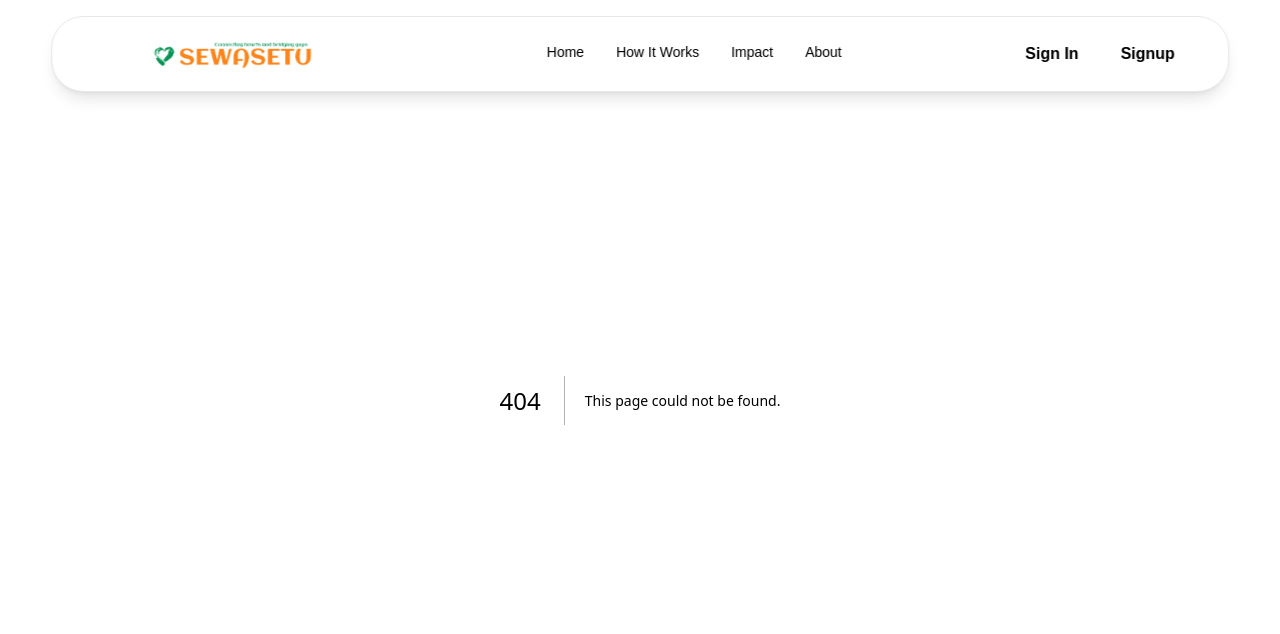
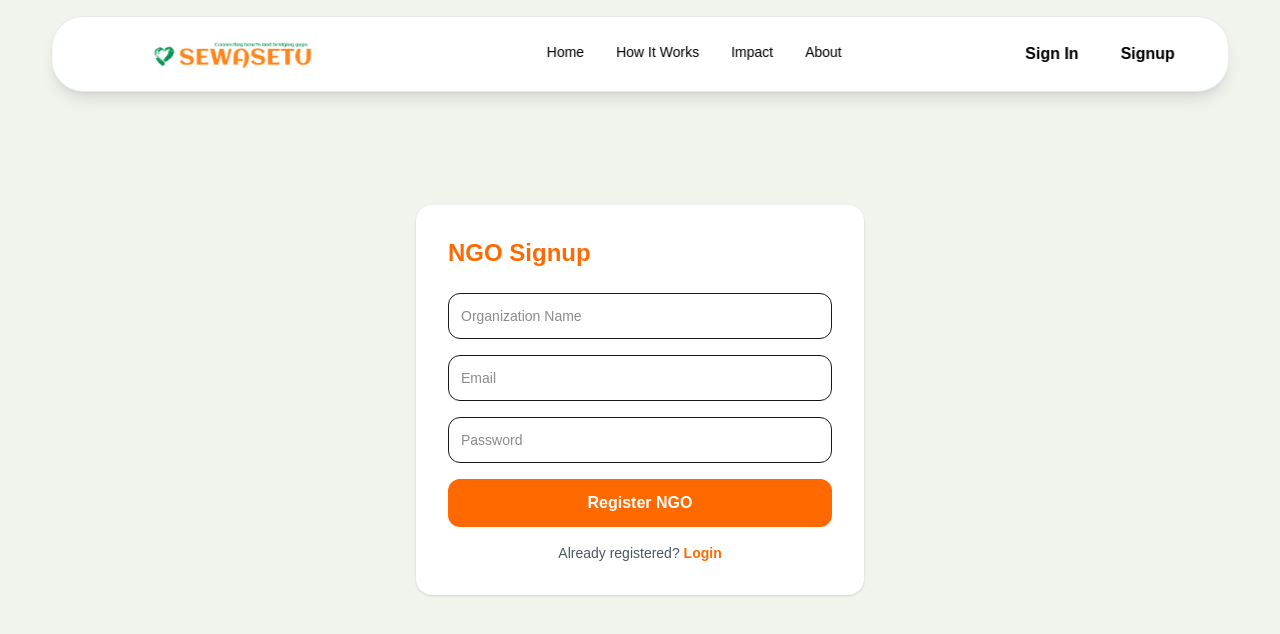
Before and after one commit to indradev03/SewaSetu-Web-api, a Next.js app: page /register/ngo in a window 1280 px wide. Before the commit this address had no page. Shown: the top 634 px of the page. Built offline with nearby package versions, Linux system fonts and the light colour scheme.

Commit message:
Add baisc donor and NGO signup pages

```diff
--- /dev/null
+++ b/app/register/donor/page.tsx
@@ -0,0 +1,75 @@
+"use client";
+
+import { useState } from "react";
+import Link from "next/link";
+
+export default function DonorSignup() {
+  const [form, setForm] = useState({
+    name: "",
+    email: "",
+    password: "",
+  });
+
+  const handleChange = (e: React.ChangeEvent<HTMLInputElement>) => {
+    setForm({ ...form, [e.target.name]: e.target.value });
+  };
+
+  const handleSubmit = (e: React.FormEvent) => {
+    e.preventDefault();
+    console.log("Donor data:", form);
+  };
+
+  return (
+    <div className="min-h-screen flex items-center justify-center bg-[#f0f4ed] px-6">
+
+      <div className="w-full max-w-md bg-white p-8 rounded-2xl shadow-sm">
+
+        <h1 className="text-2xl font-bold text-green-700 mb-6">
+          Donor Signup
+        </h1>
+
+        <form onSubmit={handleSubmit} className="space-y-4">
+
+          <input
+            name="name"
+            placeholder="Full Name"
+            onChange={handleChange}
+            className="w-full p-3 border rounded-xl text-sm focus:ring-2 focus:ring-green-600 outline-none"
+          />
+
+          <input
+            name="email"
+            type="email"
+            placeholder="Email"
+            onChange={handleChange}
+            className="w-full p-3 border rounded-xl text-sm focus:ring-2 focus:ring-green-600 outline-none"
+          />
+
+          <input
+            name="password"
+            type="password"
+            placeholder="Password"
+            onChange={handleChange}
+            className="w-full p-3 border rounded-xl text-sm focus:ring-2 focus:ring-green-600 outline-none"
+          />
+
+          <button
+            type="submit"
+            className="w-full bg-green-700 text-white py-3 rounded-xl font-semibold hover:bg-green-800 transition"
+          >
+            Create Account
+          </button>
+
+        </form>
+
+        <p className="text-sm text-center mt-4 text-gray-600">
+          Already have an account?{" "}
+          <Link href="/login" className="text-green-700 font-semibold">
+            Login
+          </Link>
+        </p>
+
+      </div>
+    </div>
+  );
+}
--- /dev/null
+++ b/app/register/ngo/page.tsx
@@ -0,0 +1,75 @@
+"use client";
+
+import { useState } from "react";
+import Link from "next/link";
+
+export default function NGOSignup() {
+  const [form, setForm] = useState({
+    orgName: "",
+    email: "",
+    password: "",
+  });
+
+  const handleChange = (e: React.ChangeEvent<HTMLInputElement>) => {
+    setForm({ ...form, [e.target.name]: e.target.value });
+  };
+
+  const handleSubmit = (e: React.FormEvent) => {
+    e.preventDefault();
+    console.log("NGO data:", form);
+  };
+
+  return (
+    <div className="min-h-screen flex items-center justify-center bg-[#f0f4ed] px-6">
+
+      <div className="w-full max-w-md bg-white p-8 rounded-2xl shadow-sm">
+
+        <h1 className="text-2xl font-bold text-orange-500 mb-6">
+          NGO Signup
+        </h1>
+
+        <form onSubmit={handleSubmit} className="space-y-4">
+
+          <input
+            name="orgName"
+            placeholder="Organization Name"
+            onChange={handleChange}
+            className="w-full p-3 border rounded-xl text-sm focus:ring-2 focus:ring-orange-500 outline-none"
+          />
+
+          <input
+            name="email"
+            type="email"
+            placeholder="Email"
+            onChange={handleChange}
+            className="w-full p-3 border rounded-xl text-sm focus:ring-2 focus:ring-orange-500 outline-none"
+          />
+
+          <input
+            name="password"
+            type="password"
+            placeholder="Password"
+            onChange={handleChange}
+            className="w-full p-3 border rounded-xl text-sm focus:ring-2 focus:ring-orange-500 outline-none"
+          />
+
+          <button
+            type="submit"
+            className="w-full bg-orange-500 text-white py-3 rounded-xl font-semibold hover:bg-orange-600 transition"
+          >
+            Register NGO
+          </button>
+
+        </form>
+
+        <p className="text-sm text-center mt-4 text-gray-600">
+          Already registered?{" "}
+          <Link href="/login" className="text-orange-500 font-semibold">
+            Login
+          </Link>
+        </p>
+
+      </div>
+    </div>
+  );
+}
```
